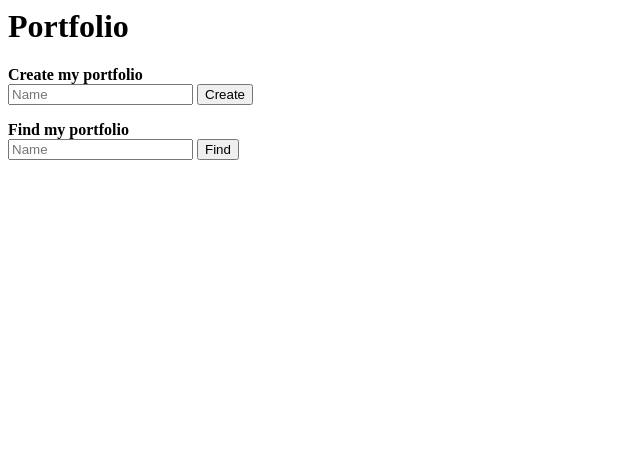
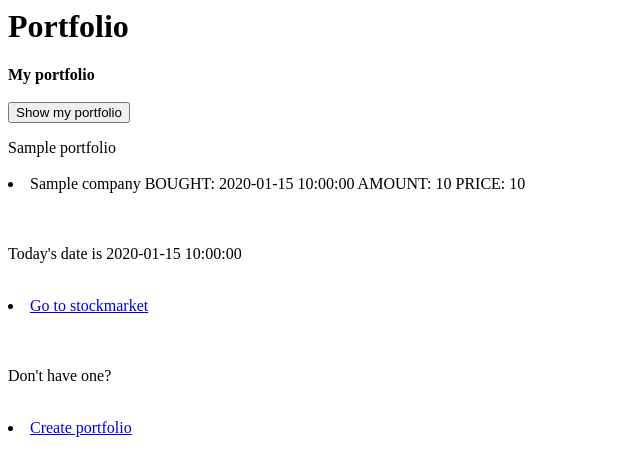
Before and after one commit to mojord/billions, a Flask app: template src/templates/portfolio.html in a window 1280 px wide. Shown: the top 476 px of the page, without its empty margins (0-640 px from the left). Run offline with Flask 2, Linux system fonts and the light colour scheme; the template is opened without the code that fills it: most values are stand-ins (such as "Sample title", 1, 10 or a date in 2020).

Commit message:
refactor and modify

```diff
--- a/src/templates/buying.html
+++ b/src/templates/buying.html
@@ -12,13 +12,12 @@
       <br>
       <form action="" method="post">
         <input type="text" placeholder="Give amount" name="amount" value="{{request.form.amount}}">
-        <input class="btn btn-default" type="submit" value="Buy">
+        <input class="btn btn-default" type="submit" name=submit_button value="Buy">
       </form>
       {% if error %}
         <p class="error"><strong>Error:</strong>strong {{ error }}
       {% endif %}
       <br>
-      <li><a href="/portfolio">Return to portfolio</a></li>
     </div>
 </body>
 </html>
--- a/src/templates/give_date.html
+++ b/src/templates/give_date.html
@@ -6,6 +6,7 @@
     <div class="container">
       <h1>Give date</h1>
       <p>From 01.01.2020 to 31.12.2021</p>
+      <p>If the result has empty columns, try a different date. Some dates are missing in Nasdaq data.</p>
       <br>
       <form action="/choose_stock" method="post">
         <input type="text" placeholder="dd.mm.yyyy" name="date" value="{{
@@ -15,6 +16,7 @@
       {% if error %}
         <p class="error"><strong>Error:</strong> {{ error }}
       {% endif %}
+      <li><a href="/game_over">End game and see results</a></li>
     </div>
   </body>
 </html>
--- a/src/templates/login.html
+++ b/src/templates/login.html
@@ -1,3 +1,6 @@
+{% extends "layout.html" %}
+{% block body %}
+
 <html>
     <head>
         <title>Login</title>
@@ -17,3 +20,4 @@
         </div>
     </body>
 </html>
+{% endblock %}
--- a/src/templates/portfolio.html
+++ b/src/templates/portfolio.html
@@ -5,24 +5,36 @@
     <body>
         <div class="container">
           <h1>Portfolio</h1>
-          <b>Create my portfolio</b>
+          <b>My portfolio</b>
+          <br>
           <br>
           <form action="" method="post">
-            <input type="text" placeholder="Name" name="portfolio_name" value="{{request.form.portfolio_name}}">
-            <input class="btn btn-default" type="submit" value="Create">
+
+            <input class="btn btn-default" type="submit" value="Show my portfolio">
           </form>
           {% if error %}
-            <p class="error"><strong>Error:</strong>strong {{ error }}
+          <p class="error"><strong>Error:</strong> {{ error }}
           {% endif %}
-          <b>Find my portfolio</b>
+
+          <u1>
+          {{ portfolio }}
           <br>
-          <form action="" method="post">
-            <input type="text" placeholder="Name" name="portfolio_name" value="{{request.form.portfolio_name}}">
-            <input class="btn btn-default" type="submit" value="Find">
-          </form>
-          {% if error %}
-            <p class="error"><strong>Error:</strong>strong {{ error }}
-          {% endif %}
+          <br>
+          {% for stock in stocks %}
+          <li> {{ stock.company }}     BOUGHT:  {{ stock.buy_date }}   AMOUNT: {{ stock.amount }}   PRICE: {{ stock.buy_price }} </li>
+          {% endfor %}
+          </u1>
+          <br>
+          <br>
+          <p>Today's date is {{ today }}</p>
+          <br>
+          <li><a href="/give_date">Go to stockmarket</a></li>
+          <br>
+          <br>
+          <p>Don't have one?</p>
+          <br>
+          <li><a href="/create_portfolio">Create portfolio</a></li>
+
         </div>
     </body>
 </html>
```
Also changed, not shown: src/static/main.css (+13 -1 lines), src/templates/choose_stock.html (+9 -2 lines), src/templates/result.html (deleted, +0 -19 lines).
